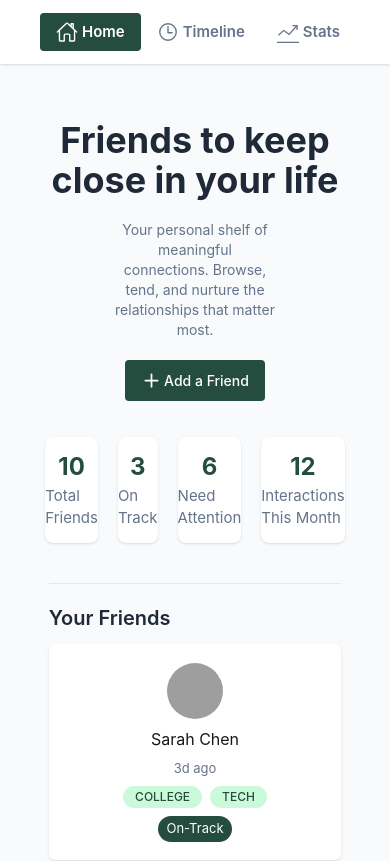
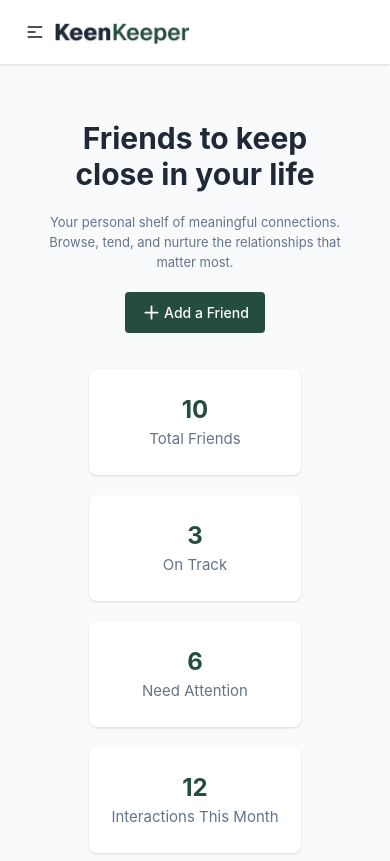
Before and after one commit to HSBHasib/PH-ASSIGNMENT-07, a React (Vite) app: page / in a window 390 px wide. Shown: the top 861 px of the page. Built offline with nearby package versions, Linux system fonts and the light colour scheme; grey boxes are pictures that could not be loaded.

Commit message:
add responsive code for navbar

```diff
--- a/src/components/HomePage/Banner/Banner.jsx
+++ b/src/components/HomePage/Banner/Banner.jsx
@@ -6,13 +6,14 @@ const Banner = () => {
     <div className='space-y-5 w-3/4 mx-auto'>
       {/* Header */}
       <div className='flex flex-col justify-center items-center text-center space-y-5 pt-14 pb-4'>
-        <h1 className='text-[#1F2937] text-4xl font-bold'>Friends to keep close in your life</h1>
-        <p className='text-[#64748B] text-[14px] w-[55%] leading-5'>Your personal shelf of meaningful connections. Browse, tend, and nurture the relationships that matter most.</p>
+        <h1 className='text-[#1F2937] text-3xl md:text-4xl font-bold'>Friends to keep close in your life</h1>
+        <p className='text-[#64748B] text-[13px] sm:text-[14px] md:w-[55%] leading-5'>Your personal shelf of meaningful connections. Browse, tend, and nurture the relationships that matter most.</p>
         <button className='flex items-center gap-0.5 active:scale-95 cursor-pointer px-4 py-2.5 rounded-sm bg-[#244D3F] text-[14px] font-medium text-white'><FiPlus size={21} /> Add a Friend</button>
       </div>
 
       {/* Cards */}
-      <div className='flex justify-center gap-5 pb-5'>
+      <div className='flex justify-center'>
+        <div className='grid grid-cols-1 md:grid-cols-2 lg:grid-cols-4 gap-5 pb-5'>
           <div className='h-[106px] w-53 bg-white transition-all duration-200 hover:scale-105 flex flex-col items-center justify-center rounded-lg space-y-[2px] shadow-sm'>
             <h1 className='text-2xl font-bold text-[#244D3F]'>10</h1>
             <p className='text-[#64748B] text-[15px]'>Total Friends</p>
@@ -30,8 +31,9 @@ const Banner = () => {
             <p className='text-[#64748B] text-[15px]'>Interactions This Month</p>
           </div>
         </div>
+        <hr className='text-gray-200' />
+      </div>
 
-      <hr className='text-gray-200' />
     </div>
   )
 }
--- a/src/components/HomePage/Navber/Navber.jsx
+++ b/src/components/HomePage/Navber/Navber.jsx
@@ -13,15 +13,15 @@ const Navber = () => {
   ]
 
   return (
-    <div className="bg-base-100 shadow-sm">
-      <div className="navbar px-10">
-        <div className="flex-1">
-          <Link>
-            <img className="object-cover w-34" src={logo} alt="logo" />
-          </Link>
+    <div className="navbar bg-base-100 shadow-sm">
+  <div className="navbar-start sm:px-10">
+    <div className="dropdown">
+      <div tabIndex={0} role="button" className="btn btn-ghost lg:hidden">
+        <svg xmlns="http://www.w3.org/2000/svg" className="h-5 w-5" fill="none" viewBox="0 0 24 24" stroke="currentColor"> <path strokeLinecap="round" strokeLinejoin="round" strokeWidth="2" d="M4 6h16M4 12h8m-8 6h16" /> </svg>
       </div>
-        <div>
-          <ul className="flex">
+      <ul
+        tabIndex="-1"
+        className=" menu-sm dropdown-content bg-base-100 rounded-box z-1 mt-3 w-52 p-2 shadow">
         {
           navItem.map((data, idx) =>
             <li key={idx}><MyNavLink to={data.path}>{data.icon} {data.text}</MyNavLink></li>
@@ -29,6 +29,16 @@ const Navber = () => {
         }
       </ul>
     </div>
+      <Link to='/' className=" max-[500px]:-ml-2">
+        <img className="object-cover w-34" src={logo} alt="logo" />
+      </Link>
+  </div>
+  <div className="navbar-end hidden lg:flex">
+    {
+      navItem.map((data, idx) =>
+        <li key={idx}><MyNavLink to={data.path}>{data.icon} {data.text}</MyNavLink></li>
+      )
+    }
   </div>
 </div>
   )
--- a/src/components/MyNavLink/MyNavLink.jsx
+++ b/src/components/MyNavLink/MyNavLink.jsx
@@ -3,8 +3,8 @@ import { NavLink } from 'react-router'
 
 const MyNavLink = ({to, children}) => {
   return (
-    <div className='flex'>
-      <NavLink to={to} className={({isActive}) => `flex items-center gap-1 text-[15px] font-semibold px-4 py-2 rounded-sm ${isActive ? 'bg-[#244D3F] text-white' : 'text-[#64748B]'}` }>{children}</NavLink>
+    <div className='flex '>
+      <NavLink to={to} className={({isActive}) => `w-full flex items-center gap-1 text-[15px] font-semibold px-4 py-2 rounded-sm ${isActive ? 'bg-[#244D3F] text-white' : 'text-[#64748B]'}` }>{children}</NavLink>
     </div>
   )
 }
```
Lines whose indentation alone changed are shown as unchanged.
